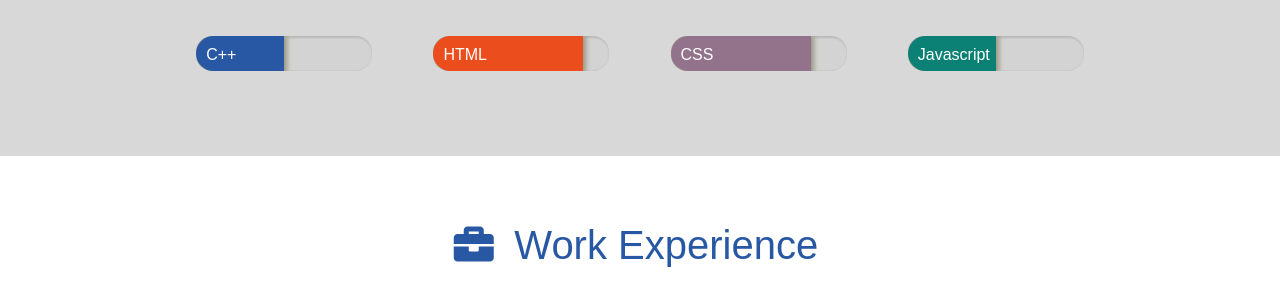
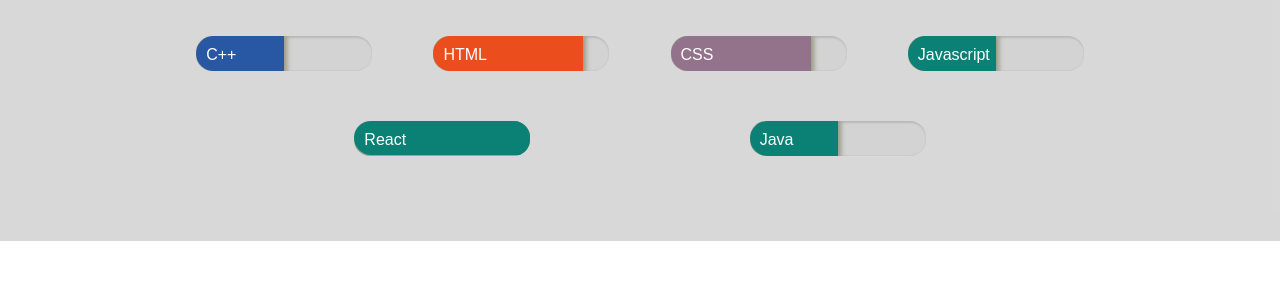
Before and after one commit to ritika600/Resume-Project-cn, a plain HTML site: page index.html in a window 1280 px wide. Shown: the part 1060-1355 px from the top of the page. Drawn offline with Linux system fonts and the light colour scheme.

Commit message:
Update index.html

```diff
--- a/index.html
+++ b/index.html
@@ -164,6 +164,20 @@
                     <div class="fifty-percent mb-teal">
                         <div class="skill-name">
                             <span> Javascript </span>
+                        </div>
+                    </div>
+                </div>
+                 <div class="skill-progress">
+                    <div class="sixty-percent mb-teal">
+                        <div class="skill-name">
+                            <span> React </span>
+                        </div>
+                    </div>
+                </div>
+                 <div class="skill-progress">
+                    <div class="fifty-percent mb-teal">
+                        <div class="skill-name">
+                            <span> Java </span>
                         </div>
                     </div>
                 </div>
```
